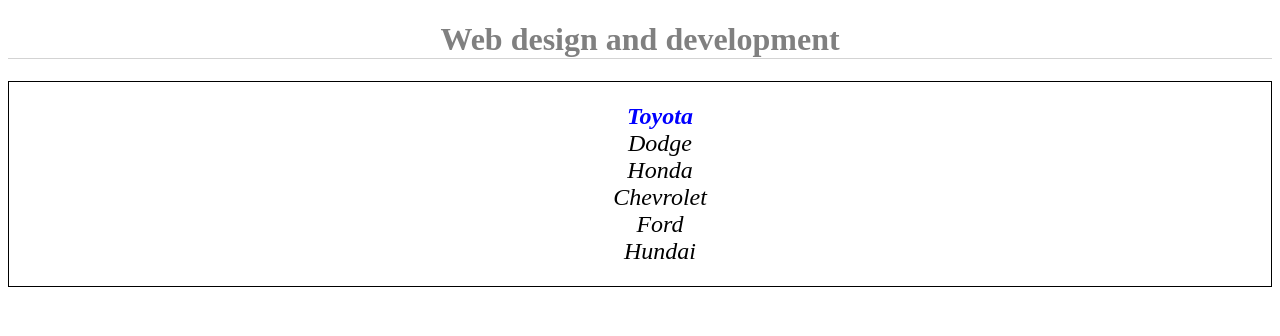
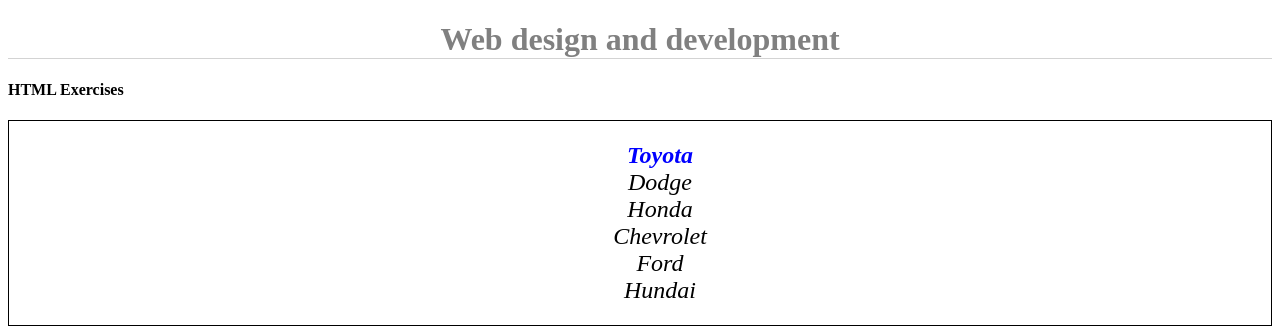
Before and after one commit to mkyada2881/labWork, a plain HTML site: page index.html in a window 1280 px wide. Drawn offline with Linux system fonts and the light colour scheme.

Commit message:
changes in heading

```diff
--- a/index.html
+++ b/index.html
@@ -7,6 +7,7 @@
 </head>
 <body>
 	<h1>Web design and development</h1>
+	<h4>HTML Exercises</h4>
 	<div class="container">
 		<ul class="carCompany">
 			<li>Toyota</li>
```
